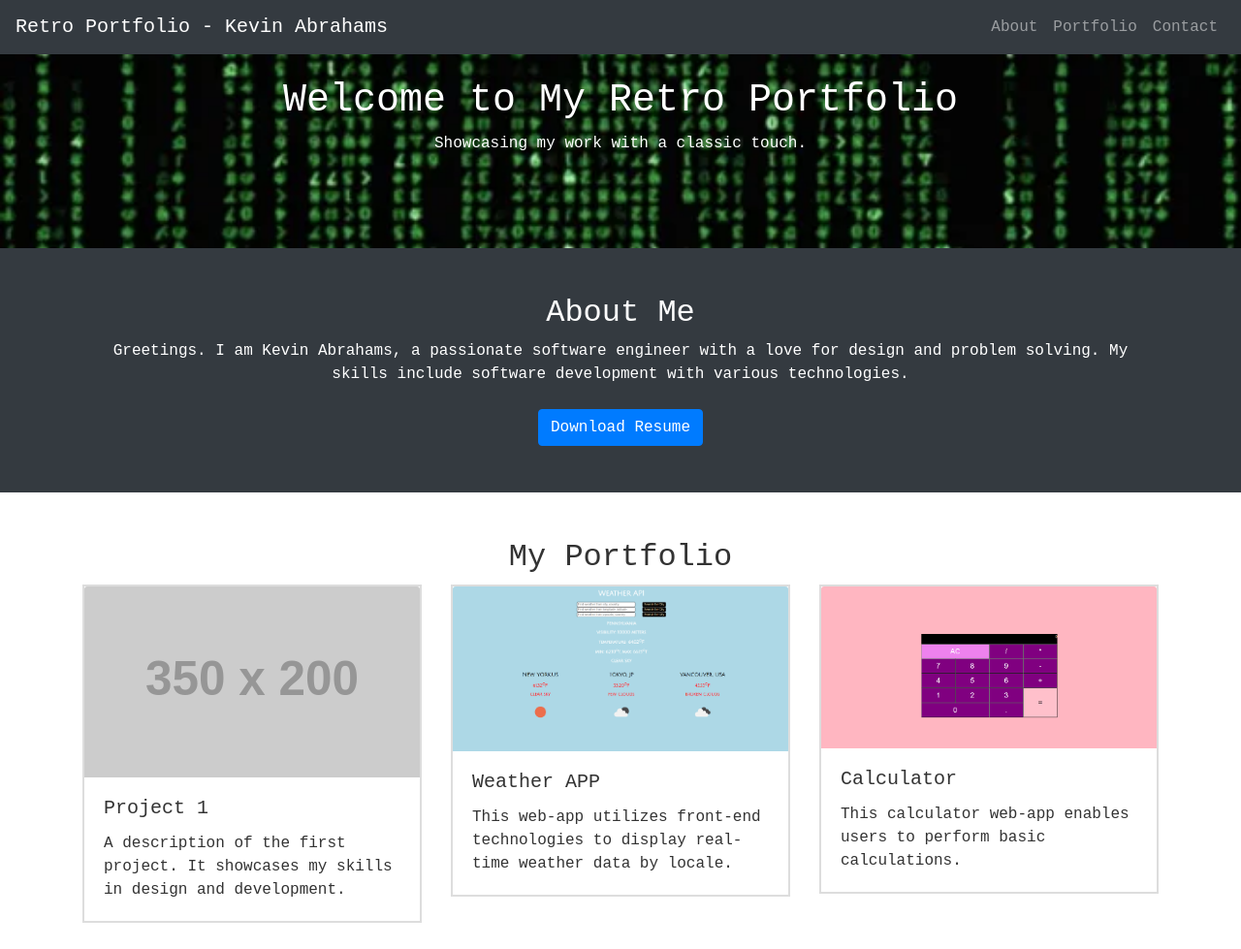
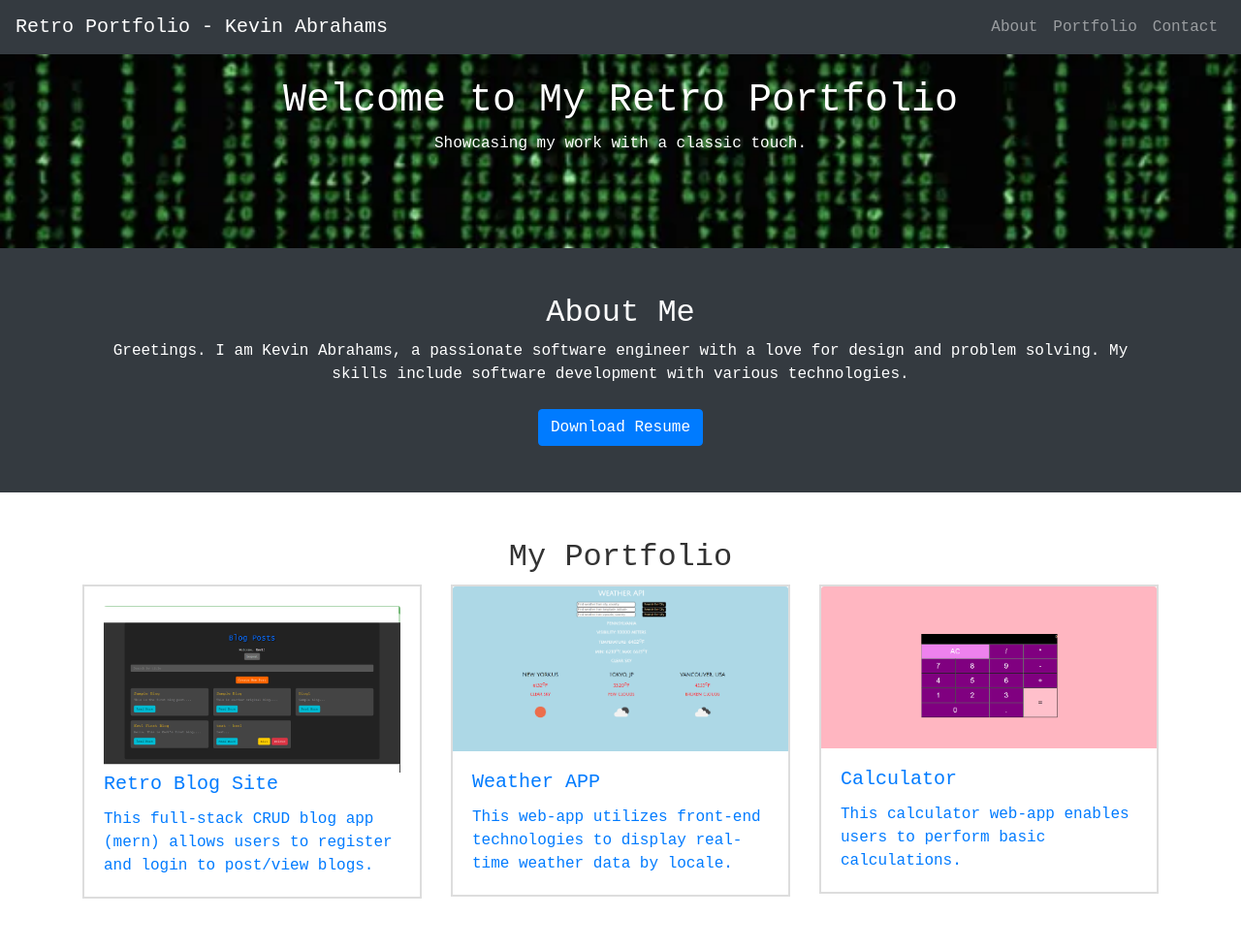
Before and after one commit to kevabra/retroportfolio, a plain HTML site: page index.html in a window 1280 px wide. Shown: the top 979 px of the page at 97% size. Drawn offline with nearby package versions, Linux system fonts and the light colour scheme; placeholder pictures from the web are drawn by us.

Commit message:
retro portfolio

```diff
--- a/index.html
+++ b/index.html
@@ -85,29 +85,35 @@
             <div class="row">
                 <div class="col-md-4">
                     <div class="card mb-4">
-                        <img src="https://via.placeholder.com/350x200" class="card-img-top" alt="Project 1">
+						<a href="https://murmuring-gorge-62493-b265c8de6e6b.herokuapp.com/" target="_blank">
                         <div class="card-body">
-                            <h5 class="card-title">Project 1</h5>
-                            <p class="card-text">A description of the first project. It showcases my skills in design and development.</p>
+							<img src="images/retro-blog-site-mern.png" class="card-img-top" alt="Project 1">
+							<h5 class="card-title">Retro Blog Site</h5>
+							<p class="card-text">This full-stack CRUD blog app (mern) allows users to register and login to post/view blogs.</p>
                         </div>
+						</a>
                     </div>
                 </div>
                 <div class="col-md-4">
                     <div class="card mb-4">
+						<a href="https://kevabra-react-weather-api.vercel.app/" target="_blank">
                         <img src="images/react-weather-api.png" class="card-img-top" alt="Project 2">
                         <div class="card-body">
                             <h5 class="card-title">Weather APP</h5>
                             <p class="card-text">This web-app utilizes front-end technologies to display real-time weather data by locale.</p>
                         </div>
+						</a>
                     </div>
                 </div>
                 <div class="col-md-4">
                     <div class="card mb-4">
+						<a href="https://kevabra-react-calculator-izdkj3dsy-kevabra.vercel.app/" target="_blank">
                         <img src="images/react-calculator.png" class="card-img-top" alt="Project 3">
                         <div class="card-body">
                             <h5 class="card-title">Calculator</h5>
                             <p class="card-text">This calculator web-app enables users to perform basic calculations.</p>
                         </div>
+						</a>
                     </div>
                 </div>
             </div>
```
Also changed, not shown: 2 other files.
